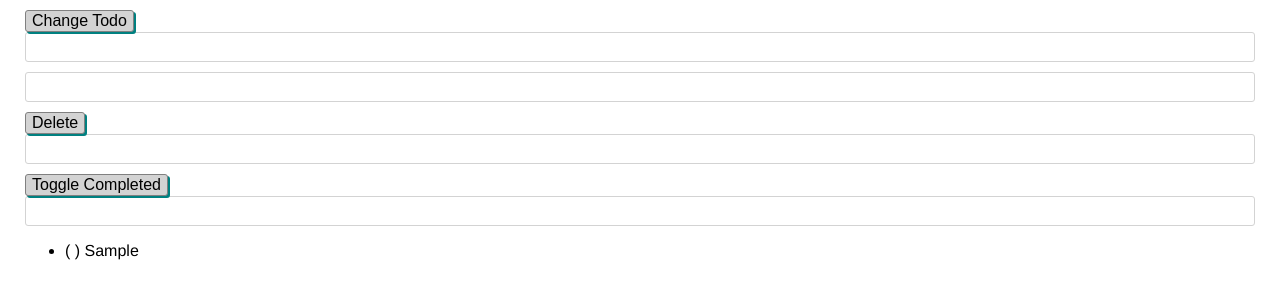
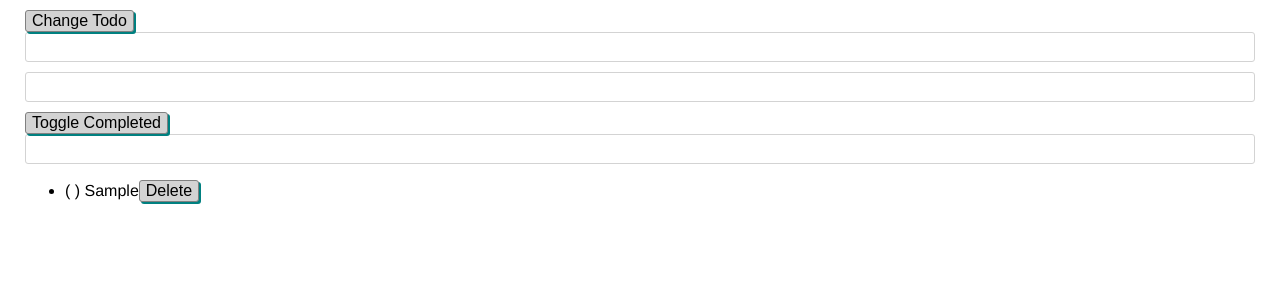
Before and after one commit to Jamamuuga/todo-pjs, a website: page views/index.html in a window 1280 px wide. Both pictures are taken after typing "Sample" into the empty fields and a click on the button "Add". Shown: the part 157-456 px from the top of the page. Drawn offline with nearby package versions, Linux system fonts and the light colour scheme.

Commit message:
🎷🐸 Updated with Glitch

```diff
--- a/public/client.js
+++ b/public/client.js
@@ -56,10 +56,8 @@ var handlers = {
     changeTodoTextInput.value = '';
     view.displayTodos();
   },
-  deleteTodo: function() {
-    var deleteTodoPositionInput = document.getElementById('deleteTodoPositionInput');
-    todoList.deleteTodo(deleteTodoPositionInput.valueAsNumber);
-    deleteTodoPositionInput.value = '';
+  deleteTodo: function(position) {
+    todoList.deleteTodo(position);
     view.displayTodos();
   },
   toggleCompleted: function() {
@@ -89,8 +87,30 @@ var view = {
         todoTextWithCompletion = '( ) ' + todo.todoText;
       }
 
+      todoLi.id = i;
       todoLi.textContent = todoTextWithCompletion;
+      todoLi.appendChild(this.createDeleteButton());
       todosUl.appendChild(todoLi);
     }
+  },
+  createDeleteButton: function() {
+    var deleteButton = document.createElement('button');
+
+    deleteButton.textContent = 'Delete';
+    deleteButton.className = 'deleteButton';
+    return deleteButton;
+  },
+  setupEventListeners: function() {
+    var todosUl = document.querySelector('ul');
+
+    todosUl.addEventListener('click', function(event) {
+      var elementClicked = event.target;
+
+      if (elementClicked.className === 'deleteButton') {
+        handlers.deleteTodo(parseInt(elementClicked.parentNode.id));
+      }
+    });
   }
 };
+
+view.setupEventListeners();
--- a/views/index.html
+++ b/views/index.html
@@ -28,11 +28,6 @@
     </div>
 
     <div>
-      <button onclick="handlers.deleteTodo()">Delete</button>
-      <input id="deleteTodoPositionInput" type="number">
-    </div>
-
-    <div>
       <button onclick="handlers.toggleCompleted()">Toggle Completed</button>
       <input id="toggleCompletedPositionInput" type="number">
     </div>
@@ -41,9 +36,9 @@
     </ul>
 
     <!-- Your web-app is https, so your scripts need to be too -->
-    <script src="https://code.jquery.com/jquery-2.2.1.min.js"
+<!--     <script src="https://code.jquery.com/jquery-2.2.1.min.js"
             integrity="sha256-gvQgAFzTH6trSrAWoH1iPo9Xc96QxSZ3feW6kem+O00="
-            crossorigin="anonymous"></script>
+            crossorigin="anonymous"></script> -->
     <script src="/client.js"></script>
   </body>
 </html>
```
